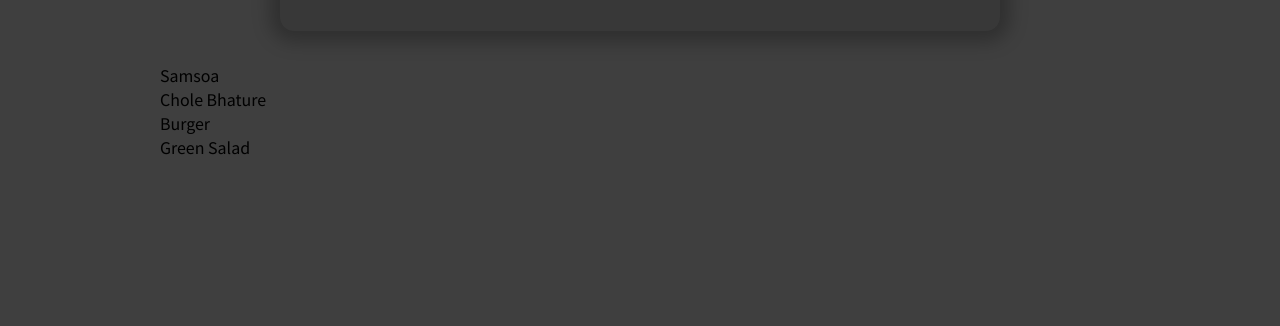
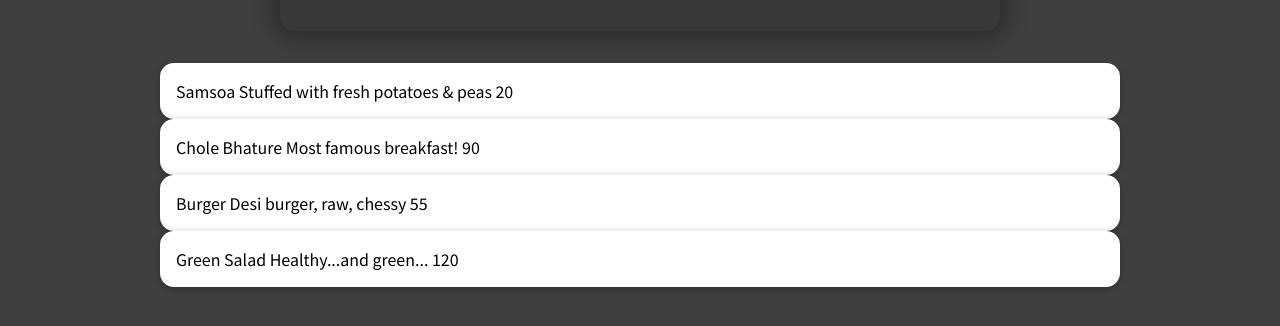
Before and after one commit to prashantsingh9079/LazizFoodApp, a React (Create React App) app: page / in a window 1280 px wide. Shown: the part 442-768 px from the top of the page. Built offline with nearby package versions, Linux system fonts and the light colour scheme.

Commit message:
tadded items

```diff
--- a/src/components/Meal/AvailabelMeal.js
+++ b/src/components/Meal/AvailabelMeal.js
@@ -1,4 +1,5 @@
 import classes from './AvailableMeal.module.css'
+import Card from '../UI/Card';
 
 const DUMMY_MEALS = [
     {
@@ -28,7 +29,14 @@
   ];
 
   const AvailableMeal = () => {
-    const mealsList = DUMMY_MEALS.map((meal) => <li>{meal.name}</li>);
+    const mealsList = DUMMY_MEALS.map((meal) => {
+        return (
+            <Card>
+                {meal.name +"\n"+ meal.description+"\n"+meal.price}
+
+            </Card>
+        )
+    });
 
     return (
       <section className={classes.meals}>
--- /dev/null
+++ b/src/components/UI/Card.js
@@ -0,0 +1,9 @@
+import React from 'react'
+import classes from './Card.module.css'
+
+export default function Card(props) {
+  return (<div className={classes.card}>
+    {props.children}
+    </div>
+  )
+}
--- /dev/null
+++ b/src/components/UI/Card.module.css
@@ -0,0 +1,6 @@
+.card {
+    padding: 1rem;
+    box-shadow: 0 2px 8px rgba(0, 0, 0, 0.25);
+    border-radius: 14px;
+    background-color: white;
+  }
```
